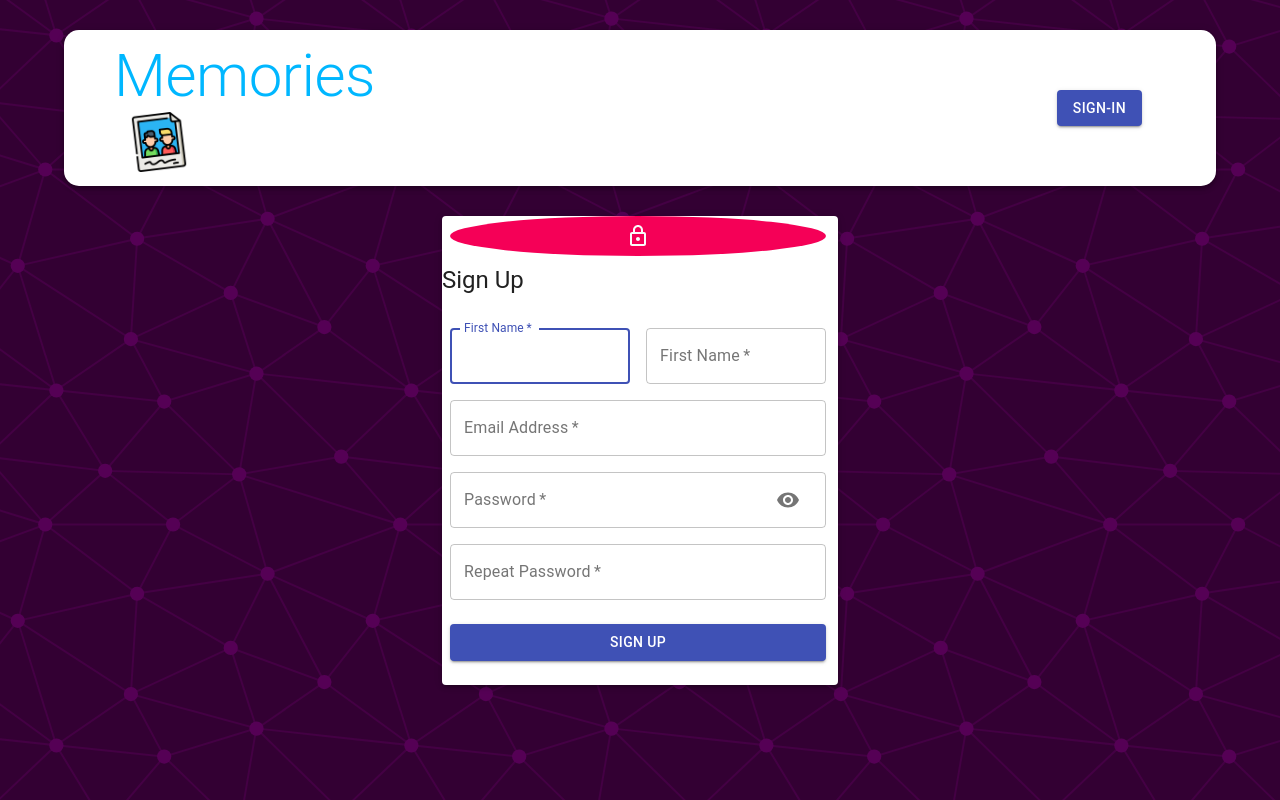
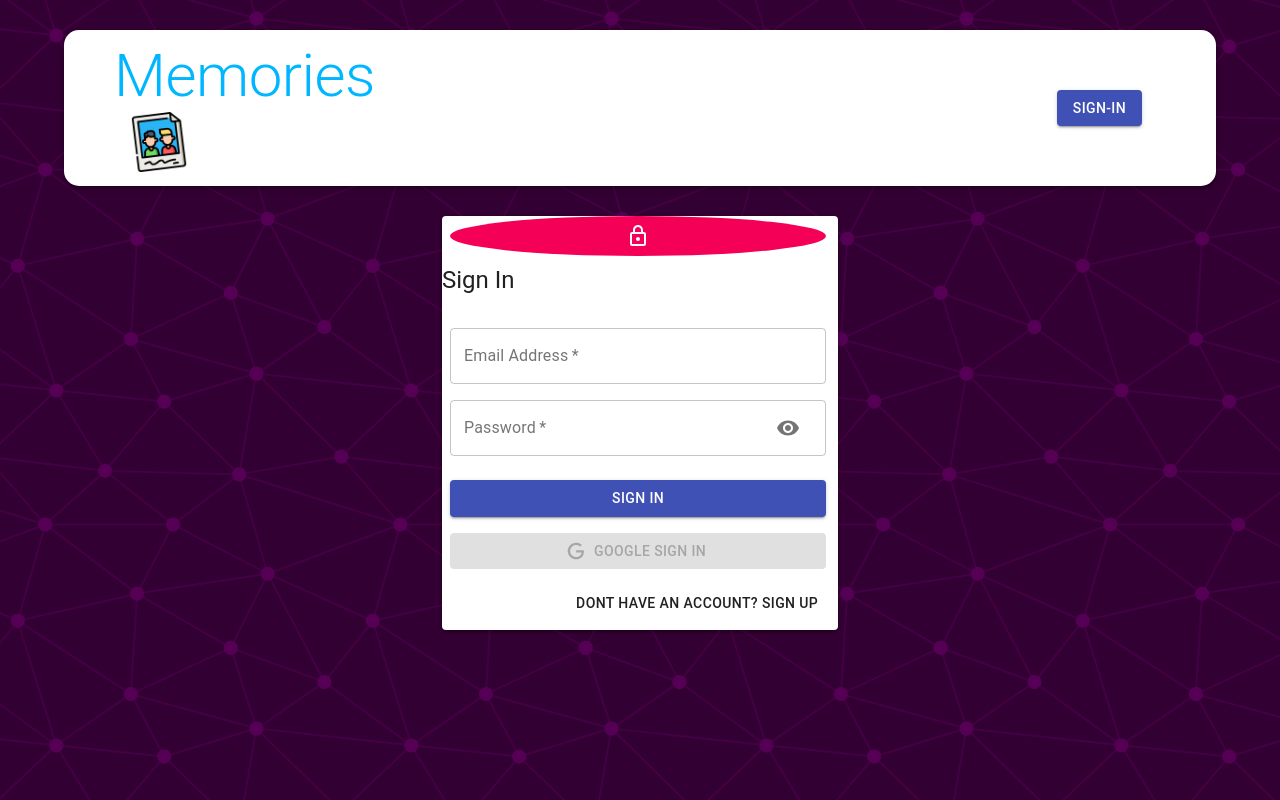
Before and after one commit to kov08/Memories_client, a React (Create React App) app: page /auth in a window 1280 px wide. Built offline with nearby package versions, Linux system fonts and the light colour scheme.

Commit message:
Auth update tll 2 Sep

```diff
--- a/package.json
+++ b/package.json
@@ -20,6 +20,7 @@
     "react": "^18.2.0",
     "react-dom": "^18.2.0",
     "react-file-base64": "^1.0.3",
+    "react-google-login": "^5.2.2",
     "react-moment": "^1.1.3",
     "react-redux": "^8.1.2",
     "react-router-dom": "^6.15.0",
--- a/src/components/Auth/Auth.js
+++ b/src/components/Auth/Auth.js
@@ -1,8 +1,13 @@
 import React, { useState } from 'react';
 import { Avatar, Button, Paper, Grid, Typography, Container } from '@material-ui/core';
 import LockOutlinedIcon from '@material-ui/icons/LockOutlined';
+import { GoogleLogin } from 'react-google-login';
+
 import useStyles from './styles';
 import Input from './Input';
+import Icon from './icon';
+import { useDispatch } from 'react-redux';
+
 
 const Auth = () => {
 //   console.log("This works")
@@ -12,7 +17,8 @@
 
     const handleShowPassword =() => setShowPassword((prevShowpassword) => !prevShowpassword)
 
-    const isSignup = true;
+    const [isSignup, setIsSignup] = useState(false);
+    // const isSignup = true;
 
     const handleSubmit = () => {
 
@@ -21,6 +27,26 @@
     const handleChange = () => {
 
     }
+
+    const switchMode = () => {
+        setIsSignup((prevIsSignup) => !prevIsSignup);
+        setShowPassword(false)
+    }
+     // It has a bug that enable show password alteratively for ex. if show password is disabled on sign up page it will be enabled automatically on sign in page.
+     const dispatch = useDispatch();
+     const googleSuccess = async (res) =>{
+        const result = res?.profileObj;
+        const token = res?.tokenId;
+        try {
+            dispatch({ type : 'AUTH', data : { result, token }});
+        } catch (error) {
+            console.error();
+        }
+     }
+     const googleFailure = (error) =>{
+        console.error();
+        console.log('Google Sign In was unsuccessful, Try aagin later!');
+     }
 
     return (
 
@@ -47,6 +73,23 @@
                     <Button type="submit" fullWidth variant="contained" color="primary" className={classes.submit}>
                         {isSignup ? 'Sign Up' : 'Sign In'}
                     </Button>
+                    <GoogleLogin
+                        clientId="443346190390-dck3tqtjhglckut0lpull5um6hvo82p8.apps.googleusercontent.com"
+                        render={(renderProps) => (
+                            <Button className={classes.googleButton} color="primary" fullWidth onClick={renderProps.onClick} disabled={renderProps.disabled} startIcon={<Icon />} variant="contained" >
+                                Google Sign In
+                            </Button>
+                        )}
+                            onSuccess={googleSuccess}
+                            onFailure={googleFailure}
+                            cookiePolicy="single_host_origin"
+                    />
+                    <Grid container justifyContent="flex-end">
+                        <Button onClick={switchMode}>
+                            { isSignup ? 'Already have an account? Sign In' : 'Dont have an account? Sign Up'}
+                        </Button>
+
+                    </Grid>
                 </form>
             </Paper>
         </Container>
--- a/src/components/Auth/Input.js
+++ b/src/components/Auth/Input.js
@@ -15,15 +15,15 @@
             label={label}
             autoFocus={autoFocus}
             type={type}
-            InputProps={name=='password' && {
+            InputProps={name==='password' ? {
                 endAdornment: (
                     <InputAdornment position="end">
                         <IconButton onClick={handleShowPassword}>
-                            {type == 'password' ? <Visibility /> : <VisibilityOff />}
+                            {type === 'password' ? <Visibility /> : <VisibilityOff />}
                         </IconButton>
                     </InputAdornment>
-                ),
-            }}
+                ) ,
+            } : null}
         />
     </Grid>
 );
--- /dev/null
+++ b/src/components/Auth/icon.js
@@ -0,0 +1,12 @@
+import React from 'react';
+
+const icon = () => (
+  <svg style={{ width: '20px', height: '20px' }} viewBox="0 0 24 24">
+    <path
+      fill="currentColor"
+      d="M21.35,11.1H12.18V13.83H18.69C18.36,17.64 15.19,19.27 12.19,19.27C8.36,19.27 5,16.25 5,12C5,7.9 8.2,4.73 12.2,4.73C15.29,4.73 17.1,6.7 17.1,6.7L19,4.72C19,4.72 16.56,2 12.1,2C6.42,2 2.03,6.8 2.03,12C2.03,17.05 6.16,22 12.25,22C17.6,22 21.5,18.33 21.5,12.91C21.5,11.76 21.35,11.1 21.35,11.1V11.1Z"
+    />
+  </svg>
+);
+
+export default icon;
```
Also changed, not shown: src/reducers/auth.js (added), 1 other file (tests, documents, lock files or other folders).
